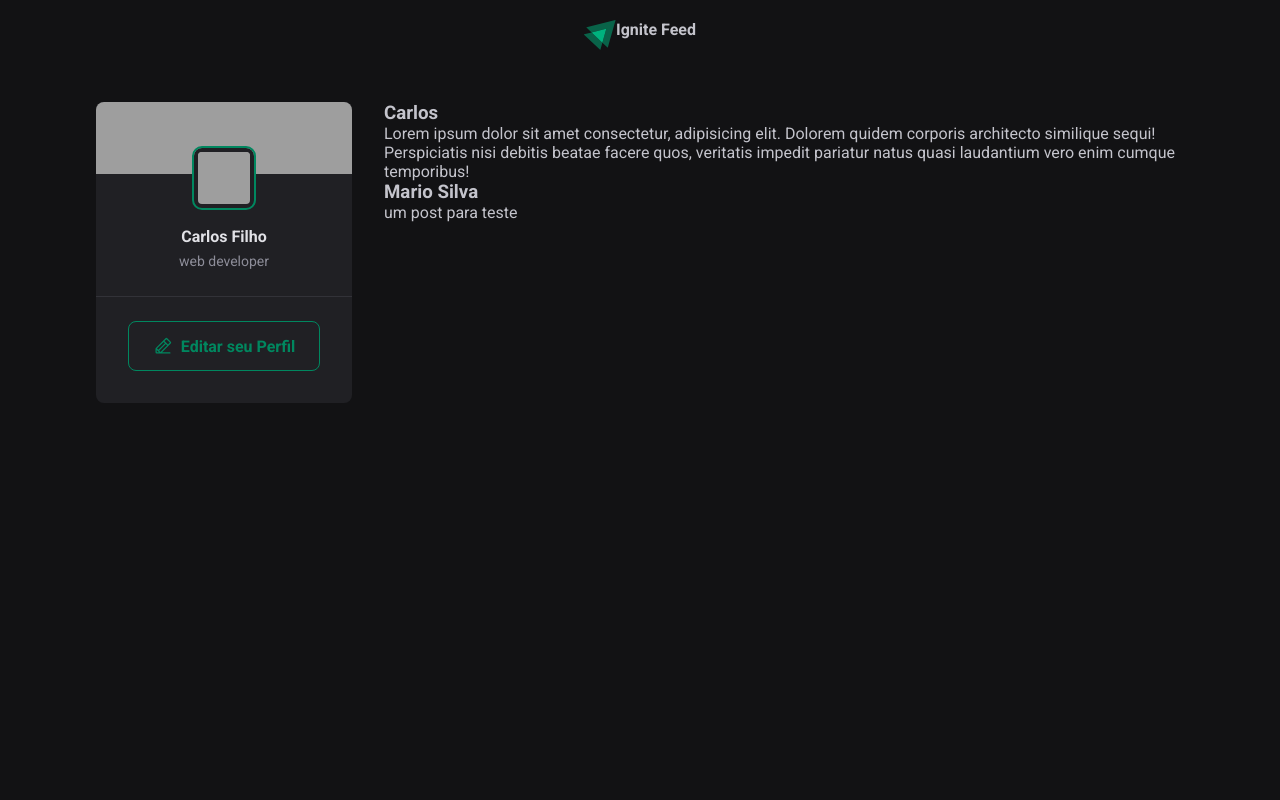
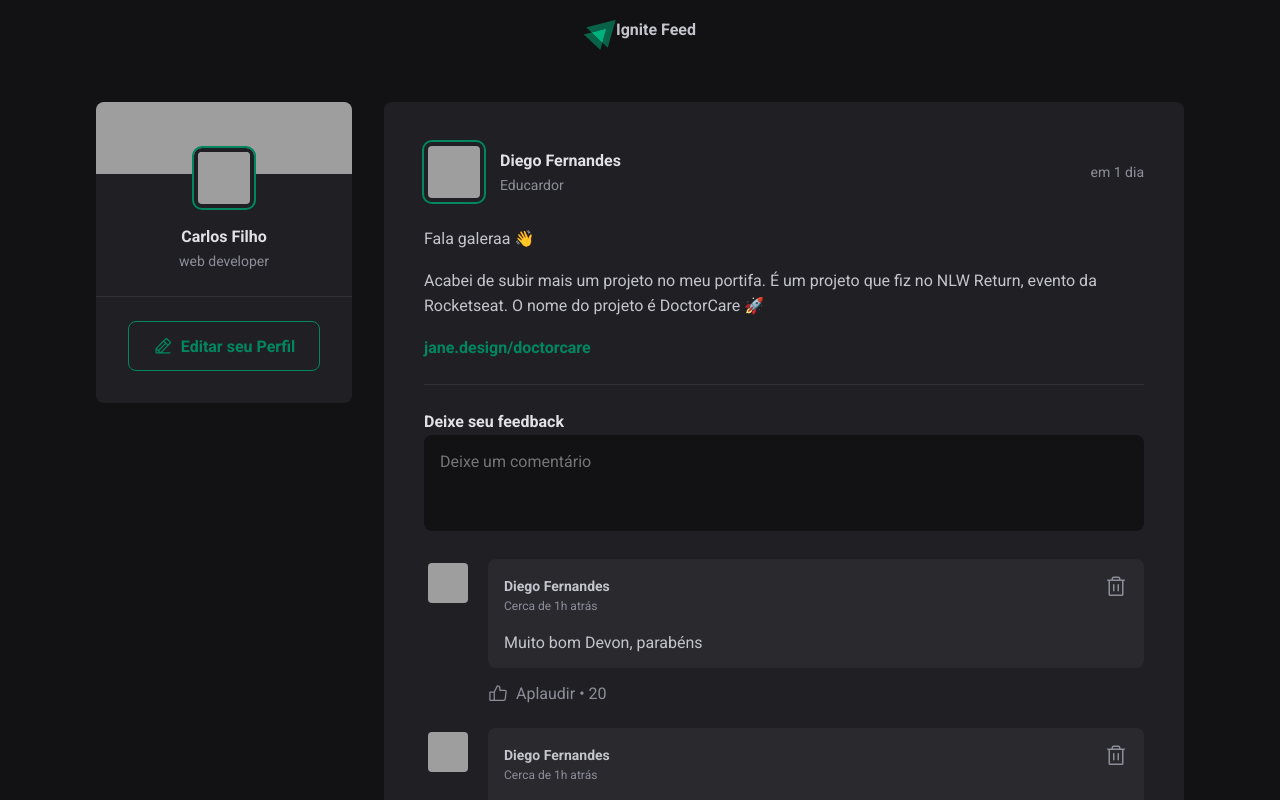
Before and after one commit to carloscastrofilho/ignite-feed, a React (Vite) app: page / in a window 1280 px wide. Shown: the top 800 px of the page. Built offline with nearby package versions, Linux system fonts and the light colour scheme; grey boxes are pictures that could not be loaded.

Commit message:
aula-3-post-ok

```diff
--- a/package.json
+++ b/package.json
@@ -11,6 +11,7 @@
   },
   "dependencies": {
     "@phosphor-icons/react": "^2.1.5",
+    "date-fns": "^3.6.0",
     "react": "^18.2.0",
     "react-dom": "^18.2.0"
   },
--- a/src/App.jsx
+++ b/src/App.jsx
@@ -1,9 +1,59 @@
-import { Post } from "./Post";
+import { Post } from "./components/Post";
+import { Sidebar } from "./components/Sidebar";
 import { Header } from "./components/Header";
 
-import  estilos from './App.module.css';
+import estilos from './App.module.css';
 import './global.css';
-import { Sidebar } from "./components/Sidebar";
+
+// autor : { avata_url:"", name:"", role:""}
+// publishedAt: Date
+// Content: String
+
+const posts = [
+  {
+    id: 1,
+    author: {
+      avatarUrl: 'https://github.com/diego3g.png',
+      name:"Diego Fernandes",
+      role: 'Educardor'
+    },
+    content: [
+      {type:'paragraph',content:'Fala galeraa 👋'},
+      {type:'paragraph',content:'Acabei de subir mais um projeto no meu portifa. É um projeto que fiz no NLW Return, evento da Rocketseat. O nome do projeto é DoctorCare 🚀'},
+      {type:'link',content:'jane.design/doctorcare'},
+    ],
+    publishedAt: new Date('2024-06-09 18:00:00'),
+  },
+  {
+    id: 2,
+    author: {
+      avatarUrl: 'https://github.com/maykbrito.png',
+      name:"Mayke Brito",
+      role: 'Educardor'
+    },
+    content: [
+      {type:'paragraph',content:'Fala galeraa 👋'},
+      {type:'paragraph',content:'Acabei de subir mais um projeto no meu portifa. É um projeto que fiz no NLW Return, evento da Rocketseat. O nome do projeto é DoctorCare 🚀'},
+      {type:'link',content:'jane.design/doctorcare'},
+    ],
+    publishedAt: new Date('2024-06-09 17:00:00'),
+  },
+
+  {
+    id: 3,
+    author: {
+      avatarUrl: 'https://github.com/carloscastrofilho.png',
+      name:"Carlos Filho",
+      role: 'Fatec Educador'
+    },
+    content: [
+      {type:'paragraph',content:'Fala galeraa 👋'},
+      {type:'paragraph',content:'Acabei de subir mais um projeto no meu portifa. É um projeto que fiz no NLW Return, evento da Rocketseat. O nome do projeto é DoctorCare 🚀'},
+      {type:'link',content:'jane.design/doctorcare'},
+    ],
+    publishedAt: new Date('2024-06-09 16:00:00'),
+  },
+]
 
 export function App() {
   return (
@@ -12,15 +62,16 @@ export function App() {
       <div className={estilos.wrapper}>
         <Sidebar />
         <main>
+          { posts.map( post => {
+            return (
+              <Post
+                 id={post.id}
+                 author={post.author}
+                 content={post.content}
+                 publishedAt={post.publishedAt}
+            />)
+          })}
 
-    <Post
-      autor="Carlos"
-      conteudo="Lorem ipsum dolor sit amet consectetur, adipisicing elit. Dolorem quidem corporis architecto similique sequi! Perspiciatis nisi debitis beatae facere quos, veritatis impedit pariatur natus quasi laudantium vero enim cumque temporibus!"
-    />
-    <Post
-      autor="Mario Silva"
-      conteudo="um post para teste"
-    />
         </main>
       </div>
 
--- a/src/App.module.css
+++ b/src/App.module.css
@@ -5,8 +5,19 @@
     margin: 2rem auto;
     padding: 0 1rem;
 
-    display: grid ;
+    display: grid;
     grid-template-columns: 256px 1fr;
     gap: 2rem;
     align-items:  flex-start ;
 }
+
+@media (max-width: 768px) {
+
+    html {
+        font-size: 87.5%;
+    }
+
+    .wrapper {
+        grid-template-columns: 1fr;
+    }
+}
--- a/src/Post.jsx
+++ /dev/null
@@ -1,10 +0,0 @@
-
-
-export function Post(props){
-    return (
-    <div>
-        <h3>{props.autor}</h3>
-        <p> {props.conteudo} </p>
-    </div>
-    )
-}
--- /dev/null
+++ b/src/components/Avatar.jsx
@@ -0,0 +1,11 @@
+import estilos from './Avatar.module.css';
+
+export function Avatar({ hasBorder = true, src}){
+    return (
+        <img
+        className={ hasBorder ? estilos.avatarWithBorder : estilos.avatar}
+        src={src} />
+    );
+}
+
+// <img src="https://github.com/diego3g.png" />
--- /dev/null
+++ b/src/components/Avatar.module.css
@@ -0,0 +1,14 @@
+
+.avatar {
+    width: 3rem;
+    height: 3rem;
+
+}
+
+.avatarWithBorder {
+    width: calc(3rem + 12px);
+    height: calc(3rem + 12px);
+    border-radius: 8px;
+    border: 4px solid var(--gray-800);
+    outline: 2px solid var(--green-500);
+}
--- /dev/null
+++ b/src/components/Post.jsx
@@ -0,0 +1,61 @@
+import { format, formatDistance, formatDistanceToNow } from 'date-fns';
+import { Avatar } from './Avatar';
+import estilos from './Post.module.css';
+import { Comment } from './comment';
+import { ptBR } from 'date-fns/locale/pt-BR';
+
+export function Post({author, publishedAt, content}){
+    const publishedDateFormatted = format(publishedAt,"d 'de' LLLL 'ás' HH:mm'h'",{
+        locale: ptBR,
+    })
+    const publishedDateRelativeToNow = formatDistanceToNow(publishedAt,{
+        locale: ptBR,
+        addSuffix: true,
+    });
+    return(
+        <article className={estilos.post}>
+            <header>
+                <div className={estilos.autor}>
+                    <Avatar src={author.avatarUrl} />
+                    <div className={estilos.autorInfo}>
+                        <strong> {author.name}</strong>
+                        <span> {author.role}</span>
+                    </div>
+                </div>
+
+                <time title={publishedDateFormatted} dateTime={publishedAt.toISOString()}>
+                    {publishedDateRelativeToNow}
+                </time>
+            </header>
+            <div className={estilos.content}>
+                {content.map( line =>{
+                    if (line.type === "paragraph") {
+                        return <p>{line.content}</p>;
+                    } else if (line.type === "link"){
+                        return <p> <a href="#"> {line.content} </a></p>;
+                    }
+                } )}
+            </div>
+
+            <form className={estilos.commentForm}>
+                <strong> Deixe seu  feedback</strong>
+
+                <textarea
+                    placeholder='Deixe um comentário'
+                />
+                <footer>
+                    <button type="submit">Publicar</button>
+                </footer>
+
+            </form>
+            <div className="commentList">
+                <Comment />
+                <Comment />
+                <Comment />
+                <Comment />
+            </div>
+
+
+        </article>
+    );
+}
--- /dev/null
+++ b/src/components/Post.module.css
@@ -0,0 +1,122 @@
+
+.post {
+    background: var(--gray-800);
+    border-radius: 8px;
+    padding: 2.5rem;
+}
+
+.post + .post {
+    margin-top: 2rem;
+}
+
+.content {
+    line-height: 1.6;
+    color: var(--gray-300);
+    margin-top: 1.5rem;
+}
+
+
+.content p {
+    margin-top: 1rem;
+}
+
+.content a {
+    font-weight: bold;
+    color: var(--green-500);
+    text-decoration: none ;
+}
+
+
+.content a:hover {
+    color: var(--green-300);
+}
+
+.post > header {
+    display: flex;
+    align-items: center;
+    justify-content: space-between;
+}
+
+.post > header time {
+    font-size: 0.875rem;
+    color: var(--gray-400);
+}
+
+.autor {
+    display: flex;
+    align-items: center;
+    gap: 1rem;
+}
+
+.autorInfo strong{
+    display: block ;
+    color: var(--gray-100);
+    line-height: 1.6;
+}
+
+.autorInfo span{
+    display: block ;
+    font-size: 0.875rem;
+    color: var(--gray-400);
+    line-height: 1.6;
+}
+
+.commentForm {
+    width: 100%;
+    margin-top: 1.5rem;
+    padding-top: 1.5rem;
+    border-top: 1px solid var(--gray-600);
+}
+
+.commentForm > strong {
+    line-height: 1.6;
+    color: var(--gray-100);
+}
+
+.commentForm > textarea {
+    width: 100%;
+    background: var(--gray-900);
+    border: 0;
+    resize: none;
+    height: 6rem;
+    padding: 1rem;
+    border-radius: 8px;
+    color: var(--gray-100);
+    line-height: 1.4;
+}
+
+.commentForm > textarea:hover {
+    border: 2px solid var(--green-500);
+    color: var(--gray-300);
+}
+
+.commentForm footer {
+    visibility: hidden;
+    max-height: 0;
+}
+
+.commentForm:focus-within footer {
+    visibility: visible;
+    max-height: none;
+}
+
+.commentForm button[type=submit] {
+    padding: 1rem 1.5rem;
+    margin-top: 1rem ;
+    border-radius: 8px;
+    border: 0 ;
+    background: var(--green-500);
+    color: var(--white);
+    font-weight: bold;
+    cursor: pointer;
+    transition: background-color 0.1s;
+
+}
+
+.commentForm button[type=submit]:hover {
+    background: var(--green-300);
+}
+
+.commentList {
+    margin-top: 2rem;
+}
--- a/src/components/Sidebar.jsx
+++ b/src/components/Sidebar.jsx
@@ -1,3 +1,4 @@
+import { Avatar } from "./Avatar";
 import estilos from "./Sidebar.module.css";
 import { PencilLine } from "@phosphor-icons/react";
 
@@ -8,13 +9,11 @@ export function Sidebar(){
             />
 
             <div className={estilos.profile} >
-                <img src="https://avatars.githubusercontent.com/u/50716871?v=4" className={estilos.avatar}
-                />
+                <Avatar src="https://avatars.githubusercontent.com/u/50716871?v=4" />
                 <strong> Carlos Filho</strong>
                 <span> web developer</span>
             </div>
             <footer>
-
                 <a href="#">
                 <PencilLine size={20}/>
                 Editar seu Perfil</a>
--- /dev/null
+++ b/src/components/comment.jsx
@@ -0,0 +1,33 @@
+import { ThumbsUp, Trash } from '@phosphor-icons/react';
+import estilos from './comment.module.css';
+import { Avatar } from './Avatar';
+
+export function Comment(){
+    return (
+       <div className={estilos.comment}>
+        <Avatar hasBorder={false} src="https://github.com/diego3g.png" alt=""/>
+
+           <div className={estilos.commentBox}>
+                <div className={estilos.commentContent}>
+                    <header>
+                        <div className={estilos.autorAndTime}>
+                            <strong>Diego Fernandes</strong>
+                            <time title="08 de junho às 10:15h" dateTime="2024-06-08 10:15:30">Cerca de 1h atrás</time>
+                        </div>
+                        <button title="deletar comentario">
+                            <Trash size={24}/>
+                        </button>
+                    </header>
+                    <p>Muito bom Devon, parabéns</p>
+                </div>
+                <footer>
+                    <button>
+                       <ThumbsUp size={20} />
+                       Aplaudir <span>20</span>
+                    </button>
+                </footer>
+
+           </div>
+       </div>
+    );
+}
--- /dev/null
+++ b/src/components/comment.module.css
@@ -0,0 +1,89 @@
+
+.comment {
+    margin-top: 1.5rem;
+    display: flex;
+    gap: 1rem;
+}
+
+.comment > img {
+    width: 3rem;
+    height: 3rem;
+    border-radius: 8px;
+    border: 4px solid var(--gray-800);
+
+}
+
+.commentBox {
+    flex: 1 ;
+}
+
+.commentContent {
+    background: var( --gray-700);
+    border-radius: 8px;
+    padding: 1rem;
+}
+
+.commentContent header {
+    display: flex;
+    align-items: flex-start;
+    justify-content: space-between;
+}
+
+.autorAndTime strong {
+    display: block ;
+    font-size: 0.875rem;
+    line-height: 1.6;
+}
+
+.autorAndTime time {
+    display: block ;
+    font-size: 0.75rem;
+    line-height: 1.6;
+    color: var(--gray-400);
+}
+
+.commentContent header button {
+    background: transparent;
+    border: 0;
+    color: var(--gray-400);
+    cursor: pointer;
+    line-height: 0;
+    border-radius: 4px;
+}
+
+.commentContent header button:hover {
+    color: var(--red-500);
+}
+
+.commentContent p {
+    margin-top: 1rem;
+    color : var(--gray-300);
+}
+
+.commentBox footer {
+    margin-top: 1rem;
+}
+
+.commentBox footer button {
+    background: transparent;
+    border: 0;
+    color: var(--gray-400);
+    cursor: pointer;
+
+    display: flex;
+    align-items: center;
+    border-radius : 2px;
+}
+
+.commentBox footer button:hover {
+    color: var(--green-300);
+}
+
+.commentBox footer button svg {
+    margin-right: 0.5rem;
+}
+
+.commentBox footer button span::before {
+    content: "\2022";
+    padding: 0 0.25rem;
+ }
--- a/src/global.css
+++ b/src/global.css
@@ -10,10 +10,16 @@
     --gray-900: #121214;
 
     --green-500: #00875f;
+    --green-300: #00B37E;
 
+    --red-500: #F75A68;
 
 }
 
+:focus {
+    outline: transparent;
+    box-shadow: 0 0 0 2px var(--gray-500);
+}
 
 * {
     margin: 0 ;
```
Also changed, not shown: 1 other file (tests, documents, lock files or other folders). Lines whose indentation alone changed are shown as unchanged.
